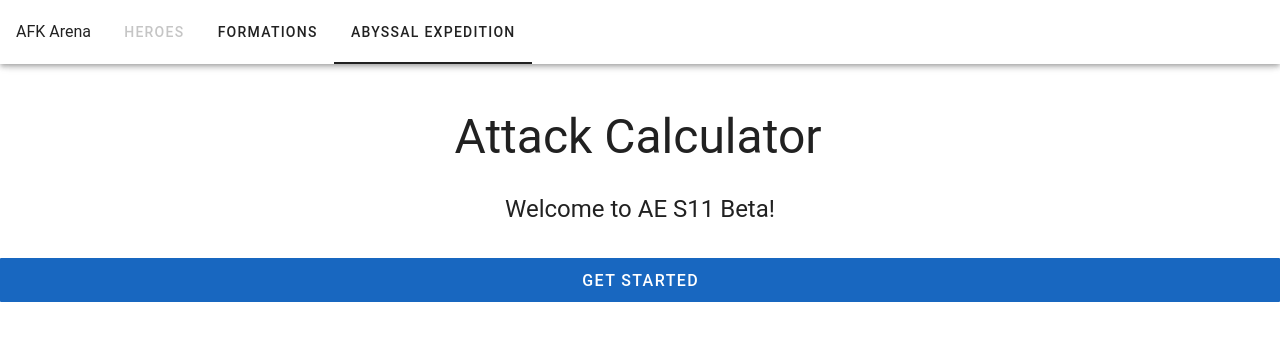
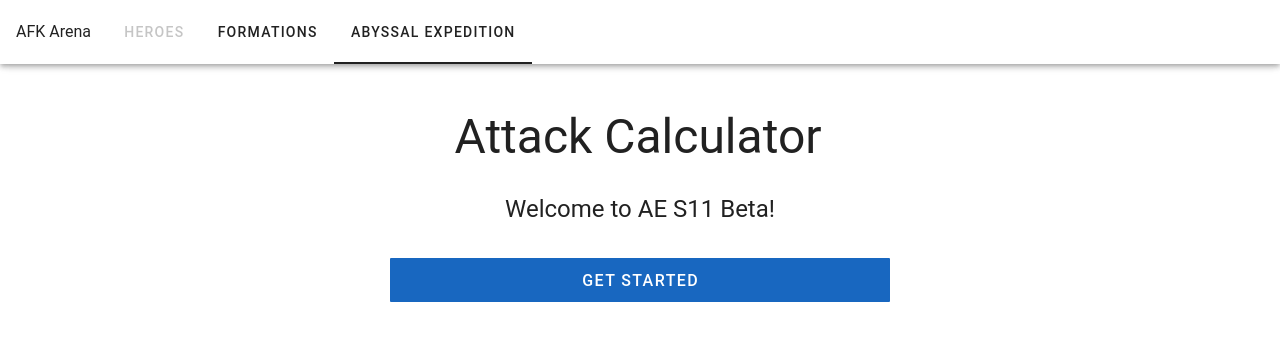
Before and after one commit to aentwist/afk-arena, a Vue app: page /abex in a window 1280 px wide. Shown: the top 340 px of the page. Built offline with nearby package versions, Linux system fonts and the light colour scheme.

Commit message:
fix: restrict some calculator pages' widths

```diff
--- a/src/assets/main.css
+++ b/src/assets/main.css
@@ -48,3 +48,7 @@
 .rounded-theme {
   border-radius: 1px;
 }
+
+.w-max-width {
+  width: var(--max-width);
+}
--- a/src/views/AbexView.vue
+++ b/src/views/AbexView.vue
@@ -12,7 +12,7 @@
       <ToolbarActions v-if="page > SETTINGS_PAGE" :actions="toolbarActions" />
     </div>
 
-    <div class="w-100">
+    <div :class="[page === CALC_PAGE ? 'w-100' : 'w-max-width']">
       <div v-if="page === WELCOME_PAGE">
         <h3 class="mb-8 text-h5 text-center">
           Welcome to AE {{ season.title }}!
@@ -200,6 +200,7 @@
 <script setup lang="ts">
 import type { ToolbarAction } from "@/types";
 import { type ComputedRef, computed, reactive, type Ref, ref } from "vue";
+import { useDisplay } from "vuetify";
 import { useLocalStorage, useTimeAgo } from "@vueuse/core";
 import { DateTime } from "luxon";
 import InformationIcon from "@/components/InformationIcon.vue";
@@ -207,6 +208,8 @@
 import { mdiClose, mdiCog, mdiMinus, mdiPlus } from "@mdi/js";
 
 const S_KEY_NS = "abex:";
+
+const display = useDisplay();
 
 // Settings
 // Seasons always start on Sunday at 12am UTC. They run for 16 days. Of those,
```
